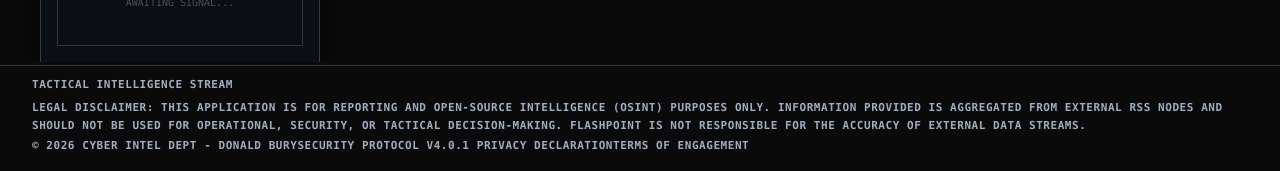
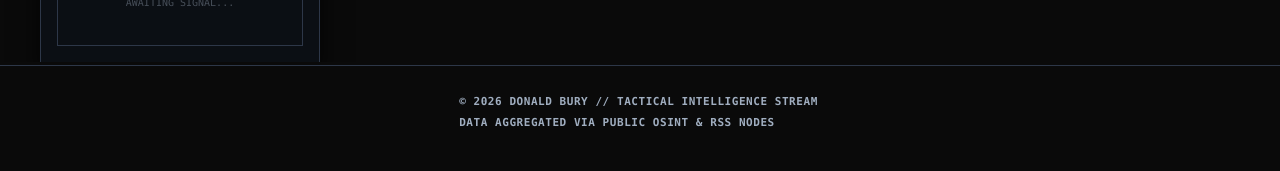
Before and after one commit to Donaldbury/FlashPoint, a React (Vite) app in the folder client/: page / in a window 1280 px wide. Shown: the part 632-803 px from the top of the page. Built offline with nearby package versions, Linux system fonts and the light colour scheme; no server answers.

Commit message:
Simplify footer text

```diff
--- a/client/src/components/Footer.jsx
+++ b/client/src/components/Footer.jsx
@@ -2,24 +2,12 @@ import React from 'react';
 
 const Footer = () => {
     return (
-        <div className="flex flex-col items-center gap-3 w-full">
-            <div className="flex items-center gap-4 opacity-40 hover:opacity-100 transition-opacity">
-                <span className="mono text-[8px] tracking-[0.2em]"> Tactical Intelligence Stream </span>
+        <div className="flex flex-col items-center justify-center py-4 w-full">
+            <div className="text-center mono text-[9px] text-text-muted opacity-60 tracking-widest uppercase mb-2">
+                &copy; 2026 DONALD BURY // TACTICAL INTELLIGENCE STREAM
             </div>
-
-            <div className="max-w-4xl text-center">
-                <p className="mono text-[8px] font-bold text-accent tracking-[0.1em] uppercase pt-1 px-4 leading-tight opacity-80">
-                    Legal Disclaimer: This application is for reporting and open-source intelligence (OSINT) purposes only.
-                    Information provided is aggregated from external RSS nodes and should not be used for operational,
-                    security, or tactical decision-making. Flashpoint is not responsible for the accuracy of external data streams.
-                </p>
-            </div>
-
-            <div className="flex flex-wrap justify-center gap-x-8 gap-y-2 mono text-[8px] font-black opacity-40 uppercase tracking-[0.2em]">
-                <span>&copy; 2026 CYBER INTEL DEPT - Donald Bury</span>
-                <span className="cursor-pointer hover:text-accent transition-colors">Security Protocol v4.0.1 </span>
-                <span className="cursor-pointer hover:text-accent transition-colors">Privacy Declaration</span>
-                <span className="cursor-pointer hover:text-accent transition-colors">Terms of Engagement</span>
+            <div className="text-center mono text-[8px] text-accent opacity-40 uppercase tracking-[0.2em]">
+                DATA AGGREGATED VIA PUBLIC OSINT & RSS NODES
             </div>
         </div>
     );
```
